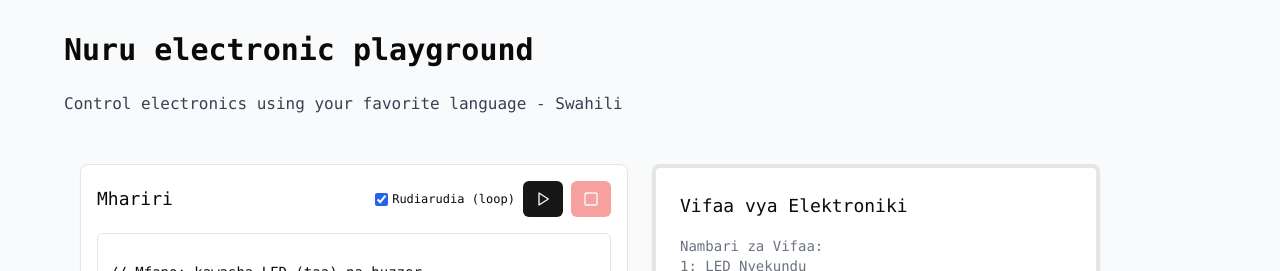
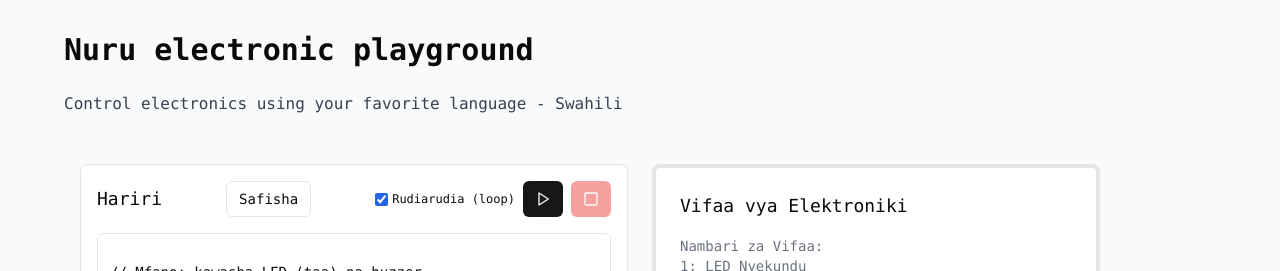
Before and after one commit to teKsafari/nuru-playground, a Next.js app: page / in a window 1280 px wide. Shown: the top 271 px of the page. Built offline with nearby package versions, Linux system fonts and the light colour scheme.

Commit message:
FEAT: Clear the example or reveal the example in simple click

```diff
--- a/components/electronics-simulator.tsx
+++ b/components/electronics-simulator.tsx
@@ -45,6 +45,7 @@ subiri(1000)
   const [currentLine, setCurrentLine] = useState(-1);
   const [error, setError] = useState<string | null>(null);
   const [loop, setLoop] = useState(true);
+  const [codeCleared, setCodeCleared] = useState(false);
 
   const commandInputRef = useRef<HTMLInputElement>(null);
   const outputRef = useRef<HTMLDivElement>(null);
@@ -224,7 +225,24 @@ subiri(1000)
         <Card className="flex-1">
           <CardContent className="p-4 h-full flex flex-col">
             <div className="flex items-center justify-between mb-4">
-              <h3 className="text-lg font-medium">Mhariri</h3>
+              <h3 className="text-lg font-medium">Hariri</h3>
+              <Button
+                onClick={() => {
+                  if (!codeCleared) {
+                    setCode("");
+                    setCodeCleared(true);
+                  } else {
+                    setCode(`// Mfano: kawasha LED (taa) na buzzer   \n\nwasha(1)\nwasha(4)\nsubiri(1000)\nzima(1)\nzima(4)\nsubiri(1000)`);
+                    setCodeCleared(false);
+                  }
+                }}
+                disabled={programState === "running"}
+                size="sm"
+                variant="outline"
+                className="flex items-center gap-2"
+              >
+                {codeCleared ? "Onyesha Mfano" : "Safisha"}
+              </Button>
               <div className="flex gap-2 items-center">
                 <label className="flex items-center gap-1 text-xs select-none">
                   <input
@@ -262,7 +280,10 @@ subiri(1000)
             <div className="flex-1 relative">
               <Textarea
                 value={code}
-                onChange={(e) => setCode(e.target.value)}
+                onChange={(e) => {
+                  setCode(e.target.value);
+                  setCodeCleared(e.target.value === "");
+                }}
                 className="font-mono text-sm h-full resize-none"
                 placeholder="Andika programu yako ya elektroniki hapa..."
                 disabled={programState === "running"}
```
